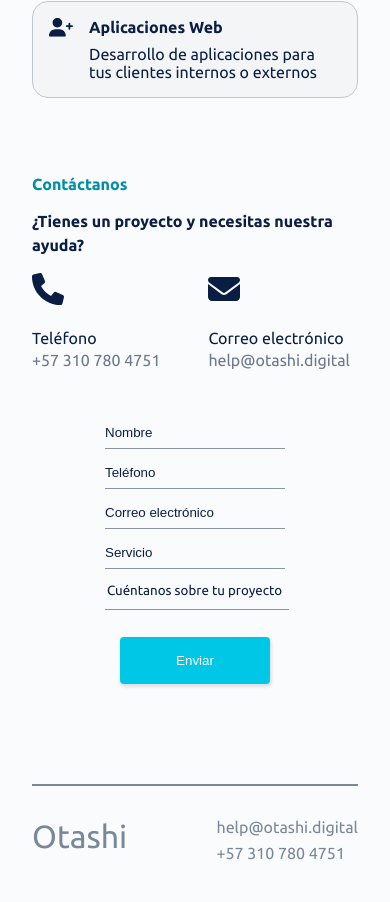
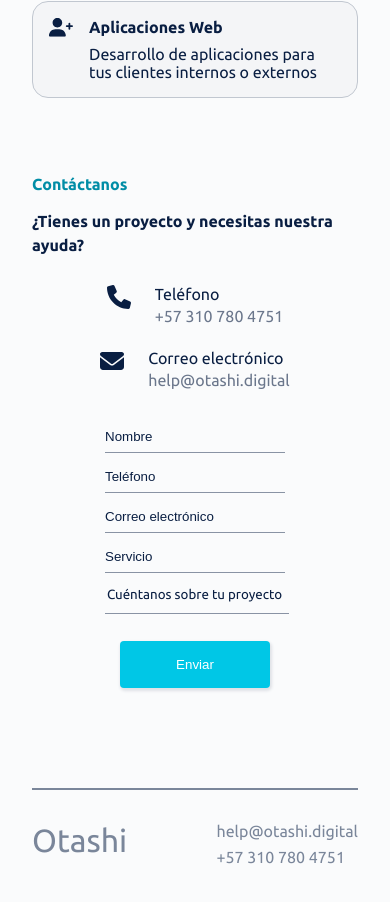
Before and after one commit to otashi/otashi-website, a React (Create React App) app: page / in a window 390 px wide. Shown: the part 1452-2354 px from the top of the page. Built offline with nearby package versions, Linux system fonts and the light colour scheme.

Commit message:
add/ contact data responsive

```diff
--- a/src/components/Contact/styles.js
+++ b/src/components/Contact/styles.js
@@ -4,10 +4,19 @@
   display: flex;
   flex-direction: column;
   gap: 24px;
+
+  @media screen and (max-width: 550px) {
+    flex-direction: row;
+    align-items: flex-start;
+  }
 `;
 
 const StyledIcon = styled.img`
   width: 32px;
+
+  @media screen and (max-width: 550px) {
+    width: 24px;
+  }
 `;
 
 const StyledContactInfo = styled.div``;
--- a/src/sections/Contact/styles.js
+++ b/src/sections/Contact/styles.js
@@ -4,12 +4,23 @@
   display: grid;
   grid-template-columns: 1fr minmax(auto, 538px);
   row-gap: 48px;
+
+  @media screen and (max-width: 550px) {
+    margin-top: 28px;
+    row-gap: 32px;
+  }
 `;
 
 const StyledContactDataContainer = styled.div`
   display: flex;
   gap: 48px;
   grid-column-start: 2;
+  flex-wrap: wrap;
+
+  @media screen and (max-width: 550px) {
+    justify-content: center;
+    gap: 24px;
+  }
 `;
 
 const StyledContactForm = styled.div`
```
